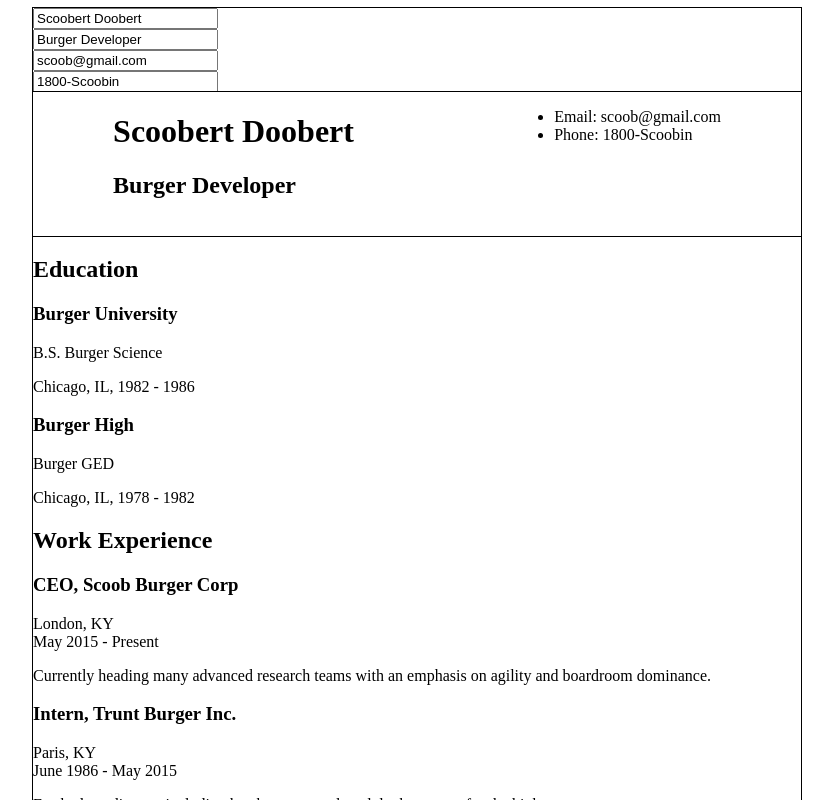
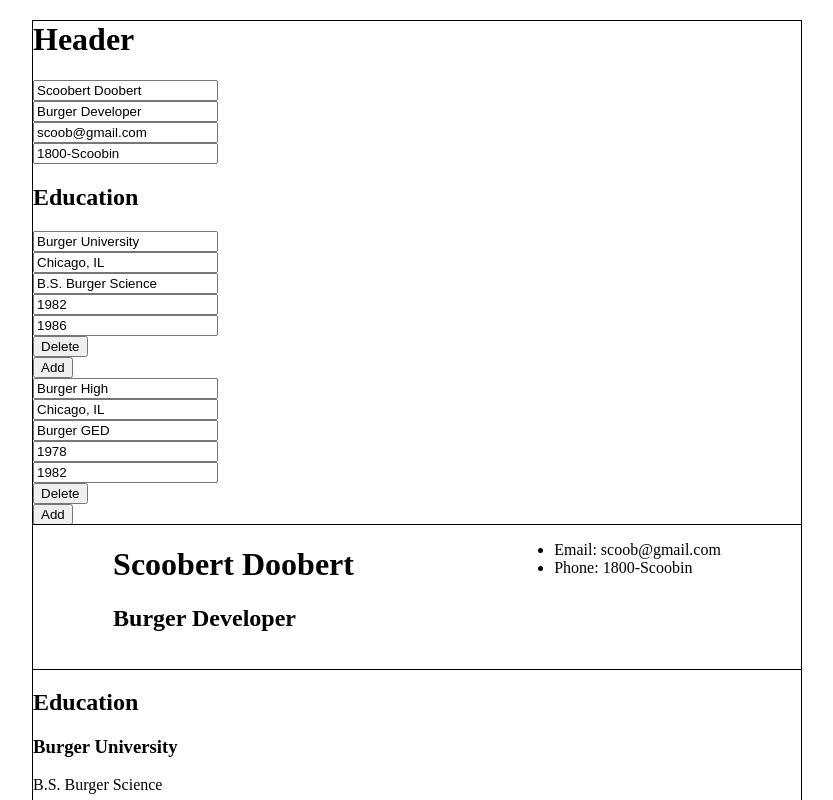
Before and after one commit to Dubya-Mick/resume_builder, a React (Create React App) app: page / in a window 1280 px wide. Shown: the top 800 px of the page, without its empty margins (223-1056 px from the left). Built offline with nearby package versions, Linux system fonts and the light colour scheme.

Commit message:
Added basic functionality for addition/deletion/editing of items in the educations section

```diff
--- a/src/App.js
+++ b/src/App.js
@@ -74,6 +74,19 @@ class App extends Component {
     this.setState({personalInfo: personalInfo})
   }
 
+  handleSchoolChange = (e, id) => {
+    const {name, value} = e.target;
+    const education = this.state.education;
+    const newEdu = education.map(function(school) {
+      if (school.id === id) {
+        // object spread operator for modifying only one property
+        return {...school, [name]: value};
+      }
+      return school;
+    });
+    this.setState({education: newEdu});
+  }
+
   addSchool = () => {
     const {education} = this.state;
     education.push({
@@ -93,21 +106,18 @@ class App extends Component {
     this.setState({education: newEdu});
   }
 
-
-
-
-
-
-
   render() {
-    const {personalInfo} = this.state;
+    const {personalInfo, education} = this.state;
 
     return (
       <div className="mainCV">
         <CVForm
           handlePersonalChange={this.handlePersonalChange}
+          handleSchoolChange={this.handleSchoolChange}
+          handleAddSchool={this.addSchool}
+          handleDeleteSchool={this.deleteSchool}
           personal={personalInfo}
-
+          education={education}
 
         />
         <CVBody CVInfo={this.state}/>
--- a/src/components/form/CVForm.js
+++ b/src/components/form/CVForm.js
@@ -7,15 +7,29 @@ import WorkForm from './WorkForm';
 
 
 function CVForm(props) {
-    const {handlePersonalChange, personal} = props;
+    const {
+        handlePersonalChange,
+        handleSchoolChange,
+        handleAddSchool,
+        handleDeleteSchool,
+        personal,
+        education,
+    } = props;
     return (
         <div>
+            <h1>Header</h1>
             <HeaderForm
                 handlePersonalChange={handlePersonalChange}
                 personal={personal}
             />
             <section>
-                <EducationForm />
+                <h1>Education</h1>
+                <EducationForm
+                    education={education}
+                    handleSchoolChange={handleSchoolChange}
+                    handleAddSchool={handleAddSchool}
+                    handleDeleteSchool={handleDeleteSchool}
+                />
             </section>
             <section>
                 <WorkForm />
--- a/src/components/form/EducationForm.js
+++ b/src/components/form/EducationForm.js
@@ -1,9 +1,27 @@
 import React from 'react'
+import SchoolForm from './SchoolForm'
 
-function EducationForm() {
+function EducationForm(props) {
+    const {
+        education,
+        handleSchoolChange,
+        handleAddSchool,
+        handleDeleteSchool,
+    } = props;
+    const schoolForms = education.map((school) => (
+        <div key={school.id}>
+            <SchoolForm
+                school={school}
+                handleSchoolChange={handleSchoolChange}
+                handleAddSchool={handleAddSchool}
+                handleDeleteSchool={handleDeleteSchool}
+            />
+        </div>
+    ))
+
     return (
         <div>
-
+            {schoolForms}
         </div>
     )
 }
--- /dev/null
+++ b/src/components/form/SchoolForm.js
@@ -0,0 +1,51 @@
+import React from 'react'
+import Add from '../helpers/Add';
+import Delete from '../helpers/Delete';
+import Input from '../helpers/Input'
+
+function SchoolForm(props) {
+    const {
+        school,
+        handleSchoolChange,
+        handleAddSchool,
+        handleDeleteSchool,
+    } = props;
+    return (
+        <div>
+            <Input
+                onChange={(e) => {handleSchoolChange(e, school.id)}}
+                name="schoolName"
+                placeholder="Name of Institution"
+                value={school.schoolName}
+            />
+            <Input
+                onChange={(e) => {handleSchoolChange(e, school.id)}}
+                name="location"
+                placeholder="City/Location"
+                value={school.location}
+            />
+            <Input
+                onChange={(e) => {handleSchoolChange(e, school.id)}}
+                name="major"
+                placeholder="Major or Degree"
+                value={school.major}
+            />
+            <Input
+                onChange={(e) => {handleSchoolChange(e, school.id)}}
+                name="from"
+                placeholder="From"
+                value={school.from}
+            />
+            <Input
+                onChange={(e) => {handleSchoolChange(e, school.id)}}
+                name="to"
+                placeholder="To"
+                value={school.to}
+            />
+            <Delete clickHandler={() => handleDeleteSchool(school.id)} />
+            <Add clickHandler={handleAddSchool}/>
+        </div>
+    )
+}
+
+export default SchoolForm
--- a/src/components/helpers/Add.js
+++ b/src/components/helpers/Add.js
@@ -1,9 +1,11 @@
 import React from 'react'
 
-function Add() {
+function Add(props) {
+    const {clickHandler} = props
+
     return (
         <div>
-
+            <button onClick={clickHandler}>Add</button>
         </div>
     )
 }
--- a/src/components/helpers/Delete.js
+++ b/src/components/helpers/Delete.js
@@ -1,9 +1,10 @@
 import React from 'react'
 
-function Delete() {
+function Delete(props) {
+    const {clickHandler} = props;
     return (
         <div>
-
+            <button onClick={clickHandler}>Delete</button>
         </div>
     )
 }
--- a/src/components/helpers/Input.js
+++ b/src/components/helpers/Input.js
@@ -1,4 +1,5 @@
 import React from 'react'
+import uniqid from 'uniqid'
 
 function Input(props) {
     const {onChange, name, placeholder, value} = props;
```
